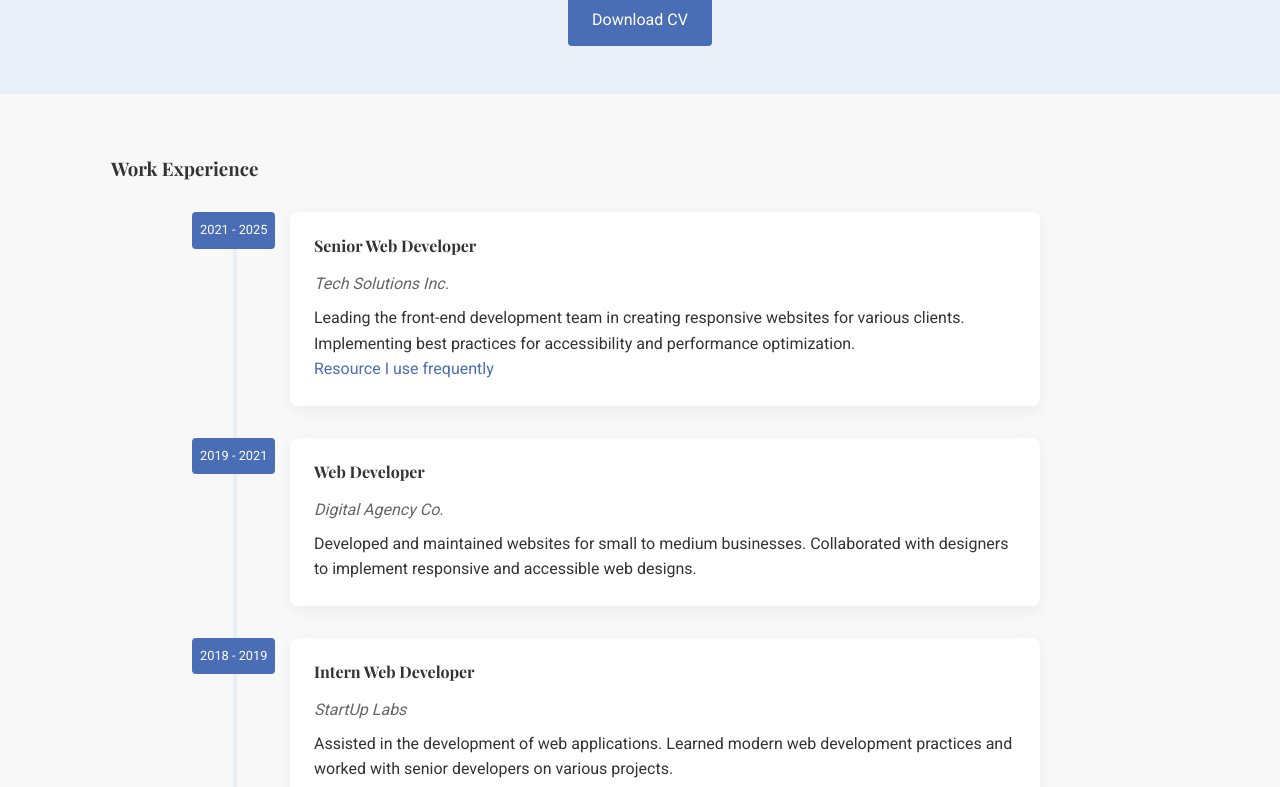
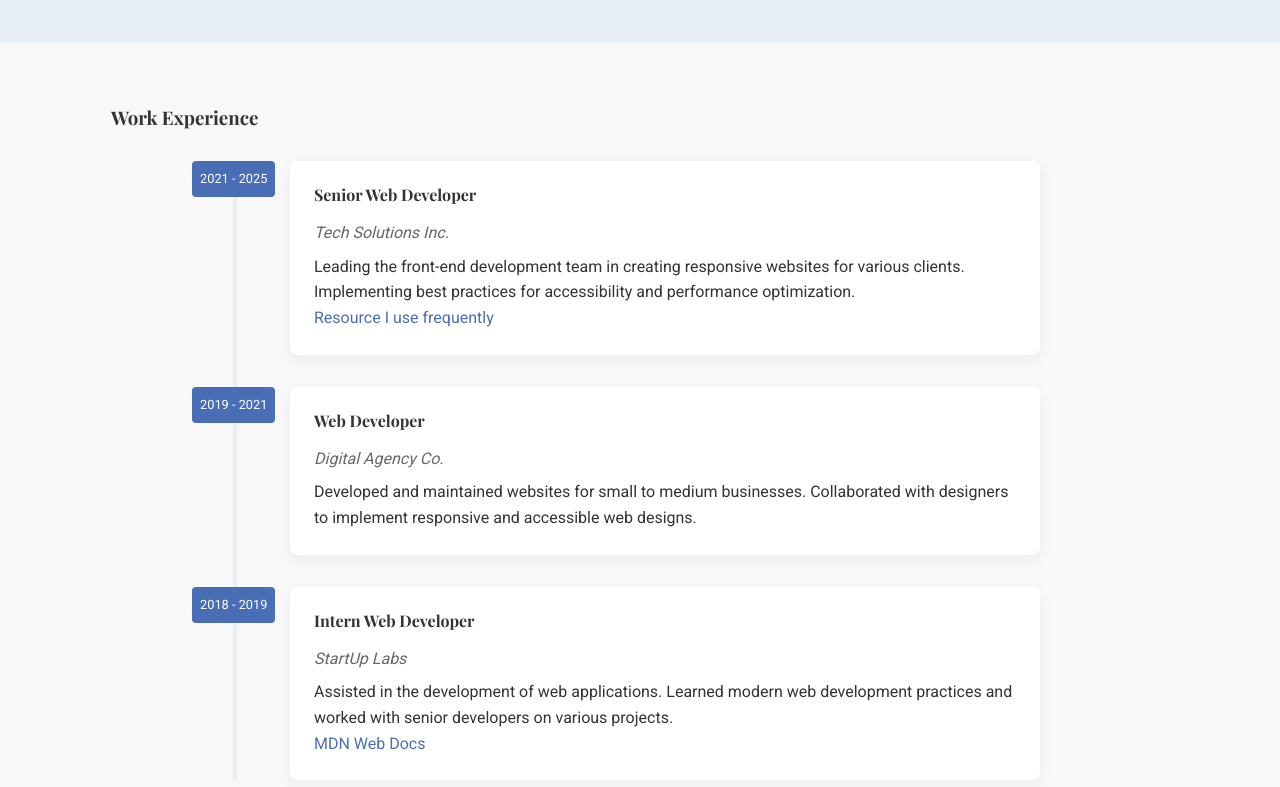
Before and after one commit to jshavkatovich/personal-webpage, a plain HTML site: page portfolio.html in a window 1280 px wide. Shown: the part 200-987 px from the top of the page. Drawn offline with nearby package versions, Linux system fonts and the light colour scheme.

Commit message:
Update portfolio.html

```diff
--- a/portfolio.html
+++ b/portfolio.html
@@ -32,7 +32,6 @@
         <section class="page-header">
             <div class="container">
                 <h2>My Portfolio</h2>
-                <a href="#" class="btn" download="John_Doe_CV.pdf">Download CV</a>
             </div>
         </section>
 
```
